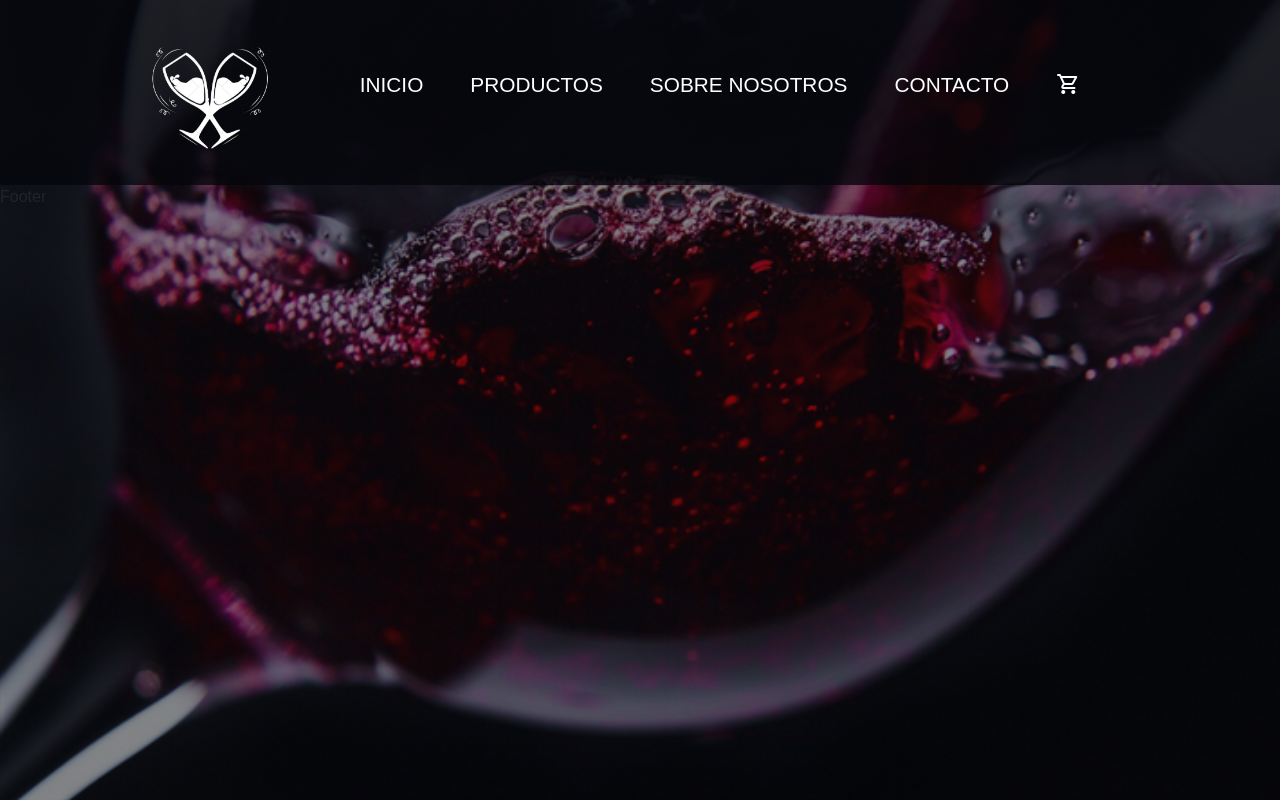
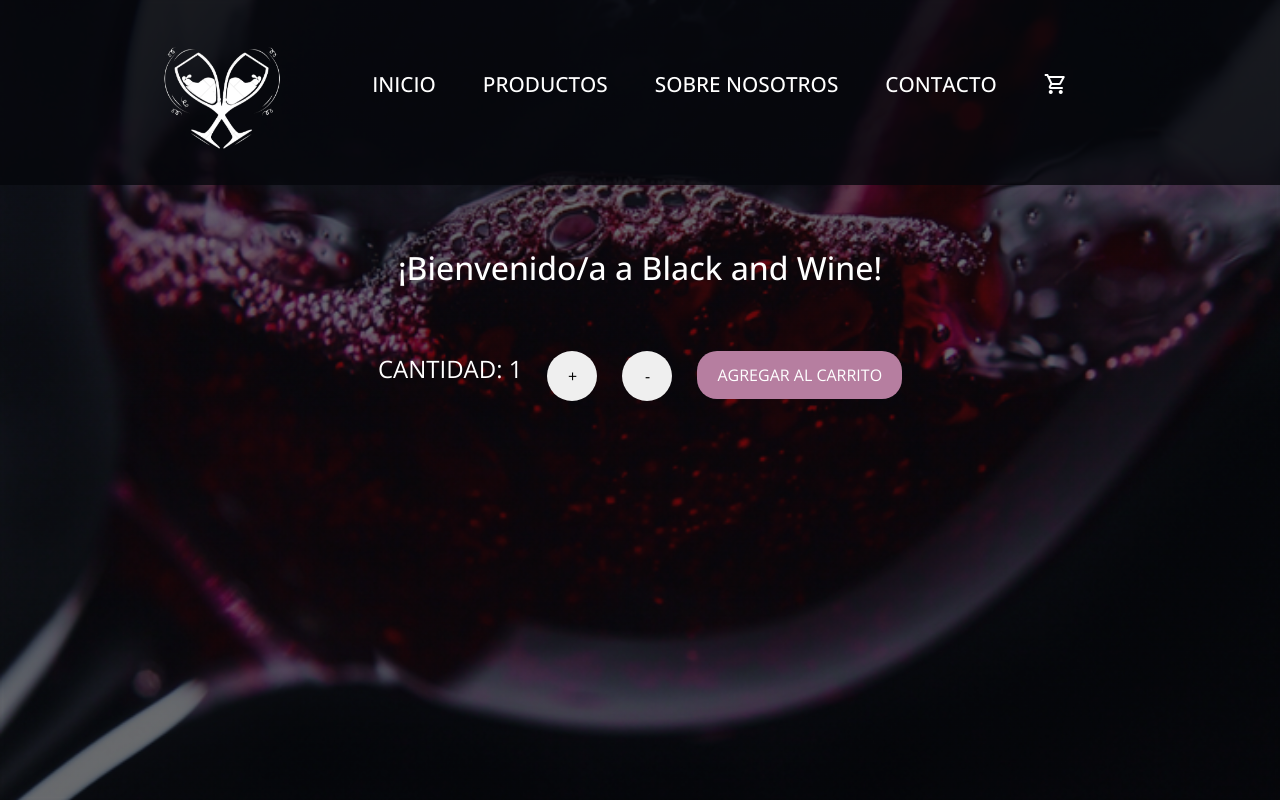
Before and after one commit to Eugepello/black-and-wine, a React (Create React App) app: page / in a window 1280 px wide. Built offline with nearby package versions, Linux system fonts and the light colour scheme.

Commit message:
Contador con botón y Agregar al carrito

```diff
--- a/src/App.js
+++ b/src/App.js
@@ -1,13 +1,21 @@
 import Navbar from './components/Navbar/Navbar';
 import ItemListContainer from './components/ItemListContainer/ItemListContainer';
 import Footer from './components/Footer/Footer';
+import ItemCount from './components/ItemCount/ItemCount';
 
 function App() {
+  const onAdd = () =>{
+    console.log("Producto agregado");
+  }
+
+
+
   return (
     <>
       <Navbar />
-      <ItemListContainer />
-      <Footer />
+      <ItemListContainer bienvenida="¡Bienvenido/a a Black and Wine!" />
+      <ItemCount stock={15} onAdd={onAdd}/>
+      <Footer/>
     </>
   );
 }
--- /dev/null
+++ b/src/components/Button/Button.jsx
@@ -0,0 +1,11 @@
+import React from 'react'
+
+const Button = ({value}) => {
+  return (
+    <div>
+      <button className="addBtn">{value}</button>
+    </div>
+  )
+}
+
+export default Button
--- a/src/components/Navbar/CartWidget.jsx
+++ b/src/components/CartWidget/CartWidget.jsx
@@ -2,7 +2,7 @@ import React from 'react';
 
 const CartWidget = () => {
 	return (
-    <span class="material-symbols-outlined">shopping_cart</span>
+    <span className="material-symbols-outlined cartLogo">shopping_cart</span>
   )
 }
 
--- a/src/components/Footer/Footer.jsx
+++ b/src/components/Footer/Footer.jsx
@@ -3,7 +3,7 @@ import React from 'react';
 const Footer = () => {
   return (
     <footer>
-      Footer
+
     </footer>
   )
 }
--- /dev/null
+++ b/src/components/ItemCount/ItemCount.jsx
@@ -0,0 +1,29 @@
+import React, { useState} from 'react';
+import Button from '../Button/Button';
+
+const ItemCount = ({stock, onAdd}) => {
+
+	const [counter, setCounter] = useState(1);
+
+	const suma = () => {
+		counter < stock && setCounter(counter + 1);
+	};
+
+	const resta = () => {
+		setCounter(counter - 1);
+		counter < 2 && setCounter(1);
+	};
+
+  return (
+			<div className="suma-resta">
+				<p className="cantidad">Cantidad: {counter}</p>
+				<button onClick={suma} className="symbolBtn">+</button>
+				<button onClick={resta} className="symbolBtn">-</button>
+				<div onClick={onAdd}>
+					<Button value="Agregar al carrito"/>
+				</div>
+			</div>
+  )
+};
+
+export default ItemCount;
--- a/src/components/ItemListContainer/ItemListContainer.jsx
+++ b/src/components/ItemListContainer/ItemListContainer.jsx
@@ -1,8 +1,13 @@
 import React from 'react';
 
-const ItemListContainer = () => {
+const ItemListContainer = ({bienvenida}) => {
+
+
 	return (
-		<main className="container-fluid"></main>
+		<main className="container-fluid mainContainer">
+			<h2 className='titulo'>{bienvenida}</h2>
+
+		</main>
 	)
 }
 
--- a/src/components/Navbar/Navbar.jsx
+++ b/src/components/Navbar/Navbar.jsx
@@ -1,7 +1,7 @@
 /* eslint-disable jsx-a11y/anchor-is-valid */
 import React from 'react';
-import CartWidget from './CartWidget';
-import logo from '/Users/eugep/Desktop/black-and-wine/src/assets/img/logo-wine.png';
+import CartWidget from '../CartWidget/CartWidget';
+import logo from '../../assets/img/logo-wine.png';
 
 const Navbar = () => {
   return (
--- a/src/index.css
+++ b/src/index.css
@@ -1,3 +1,5 @@
+@import url('https://fonts.googleapis.com/css2?family=Open+Sans:wght@300;400;500;600&family=Roboto:ital,wght@0,300;0,400;1,300&display=swap');
+
 * {
   margin: 0;
   padding: 0;
@@ -5,8 +7,8 @@
 }
 
 body {
-  font-family:  sans-serif;
-  background: linear-gradient(rgba(5, 7, 12, 0.5), rgba(5, 7, 12, 0.5)), url("./assets/img/glassofwine\ fondo.png") no-repeat center center fixed;
+	font-family: 'Open Sans', sans-serif;
+  background: linear-gradient(rgba(5, 7, 12, 0.6), rgba(5, 7, 12, 0.6)), url("./assets/img/glassofwine\ fondo.png") no-repeat center center fixed;
   background-size: cover;
 }
 
@@ -22,13 +24,12 @@ body {
 	width: 10rem;
 	padding: 2rem 1rem 2rem 0;
   margin-right: 2rem;
-  cursor: pointer;
+	cursor: pointer;
 }
 
 ul {
 	margin-right: 4rem;
 	display: flex;
-	justify-content: center;
 	align-items: center;
 	list-style: none;
 	text-transform: uppercase;
@@ -38,21 +39,88 @@ ul {
 .menuItem {
 	color: #fff;
 	text-decoration:none;
-	text-shadow: white 2px;
+	text-shadow: 2px;
 	font-size: 1.3rem;
 	margin-right: 2rem;
-  font-weight: medium;
+  font-weight: 500;
 }
 
 .menuItem:hover{
-  color: #7d3b61;
+  color: #602d4b;
 }
 
-span{
+.cartLogo{
 	color: #fff;
 }
 
-span:hover{
-  color: #7d3b61;
+.cartLogo:hover{
+  color: #602d4b;
   cursor: pointer;
 }
+
+
+/* MAIN */
+
+.titulo {
+	color: #fff;
+  text-align: center;
+  margin: 4rem;
+}
+
+.suma-resta {
+  display: flex;
+  justify-content: center;
+  gap: 25px;
+}
+
+.cantidad {
+  color: #fff;
+  font-size: x-large;
+  text-transform: uppercase;
+}
+
+.symbolBtn {
+  display: block;
+  width: 50px;
+  height: 50px;
+  border-radius: 50%;
+  border: none;
+}
+
+/* BUTTON COMPONENT*/
+
+.addBtn{
+  background: #b67ea0;
+  color: #fff;
+  padding: 12px 20px;
+  border-radius: 20px;
+  border: none;
+  position: relative;
+  z-index: 1;
+  overflow: hidden;
+	text-transform: uppercase;
+}
+
+.addBtn:hover{
+	color: #fff;
+}
+
+.addBtn::after{
+	content: "";
+  background: #602d4b;
+  position: absolute;
+  z-index: -1;
+  padding: 12px 20px;
+  border-radius: 50%;
+  left: -50%;
+  right: -50%;
+  top: -150%;
+  bottom: -150%;
+  transform: scale(0, 0);
+  transition: all 0.3s ease;
+}
+
+.addBtn:hover::after{
+	transition: all 0.5s ease-out;
+	transform: scale(1, 1);
+}
```
Also changed, not shown: src/components/ItemList/ItemList.jsx (added, +9 -0 lines).
